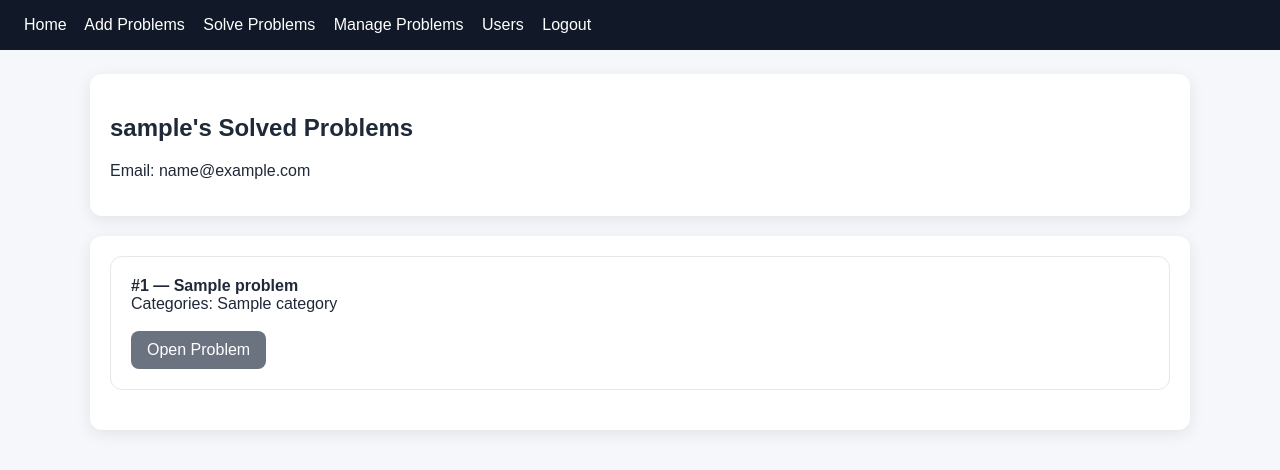
After one commit to omkarshirwadkar/problem-tracker-flask, a Flask app: page /users/1 in a window 1280 px wide. The commit adds this page. Shown: the top 470 px of the page. Run offline with Flask 3, Linux system fonts and the light colour scheme; a user stored in the database is signed in; tables that the repository leaves empty hold one stand-in row (values such as "Sample post").

Commit message:
Check Other Users

```diff
--- /dev/null
+++ b/community/routes.py
@@ -0,0 +1,50 @@
+from flask import Blueprint, render_template, abort
+from flask_login import login_required, current_user
+from models import User, UserProblem, Problem, ProblemCategory, Category
+from extensions import db
+
+community_bp = Blueprint("community", __name__)
+
+@community_bp.route("/users")
+@login_required
+def users_list():
+    users = (
+        User.query
+        .filter(User.id != current_user.id)
+        .order_by(User.username.asc())
+        .all()
+    )
+    return render_template("users_list.html", users=users)
+
+@community_bp.route("/users/<int:user_id>")
+@login_required
+def user_profile(user_id):
+    user = User.query.get_or_404(user_id)
+
+    solved_rows = (
+        db.session.query(UserProblem, Problem)
+        .join(Problem, UserProblem.problem_id == Problem.id)
+        .filter(UserProblem.user_id == user.id)
+        .order_by(UserProblem.created_at.desc())
+        .all()
+    )
+
+    solved_problems = []
+    for up, problem in solved_rows:
+        category_names = [
+            pc.category.name
+            for pc in up.categories
+            if pc.category is not None
+        ]
+        solved_problems.append({
+            "problem_number": problem.leetcode_problem_id,
+            "title": problem.title,
+            "link": problem.link,
+            "categories": category_names
+        })
+
+    return render_template(
+        "user_profile.html",
+        user=user,
+        solved_problems=solved_problems
+    )
--- a/main.py
+++ b/main.py
@@ -4,6 +4,7 @@ from config import Config
 from extensions import db, migrate, login_manager, mail, csrf, limiter
 from auth.routes import auth_bp
 from problems.routes import problems_bp
+from community.routes import community_bp
 from problems.sync import incremental_sync_from_current_size
 from apscheduler.schedulers.background import BackgroundScheduler
 from apscheduler.triggers.cron import CronTrigger
@@ -27,6 +28,7 @@ def create_app():
 
     app.register_blueprint(auth_bp)
     app.register_blueprint(problems_bp)
+    app.register_blueprint(community_bp)
 
     @app.before_request
     def restrict_guest_access():
--- a/templates/base.html
+++ b/templates/base.html
@@ -28,6 +28,7 @@
       <a href="{{ url_for('problems.add_problems') }}">Add Problems</a>
       <a href="{{ url_for('problems.solve_problems') }}">Solve Problems</a>
       <a href="{{ url_for('problems.manage_problems') }}">Manage Problems</a>
+      <a href="{{ url_for('community.users_list') }}">Users</a>
       <a href="{{ url_for('auth.logout') }}">Logout</a>
     {% else %}
       <a href="{{ url_for('auth.login') }}">Login</a>
--- /dev/null
+++ b/templates/user_profile.html
@@ -0,0 +1,29 @@
+{% extends "base.html" %}
+{% block content %}
+<div class="card">
+  <h2>{{ user.username }}'s Solved Problems</h2>
+  <p>Email: {{ user.email }}</p>
+</div>
+
+<div class="card">
+  {% if solved_problems %}
+    {% for p in solved_problems %}
+      <div class="card" style="box-shadow:none; border:1px solid #e5e7eb;">
+        <strong>#{{ p.problem_number }} — {{ p.title }}</strong><br>
+        Categories:
+        {% if p.categories %}
+          {% for c in p.categories %}
+            <span class="pill">{{ c }}</span>
+          {% endfor %}
+        {% else %}
+          <span class="pill">Uncategorized</span>
+        {% endif %}
+        <br><br>
+        <a class="btn secondary" href="{{ p.link }}" target="_blank">Open Problem</a>
+      </div>
+    {% endfor %}
+  {% else %}
+    <p>This user has not added any solved problems yet.</p>
+  {% endif %}
+</div>
+{% endblock %}
```
Also changed, not shown: templates/users_list.html (added, +21 -0 lines).
